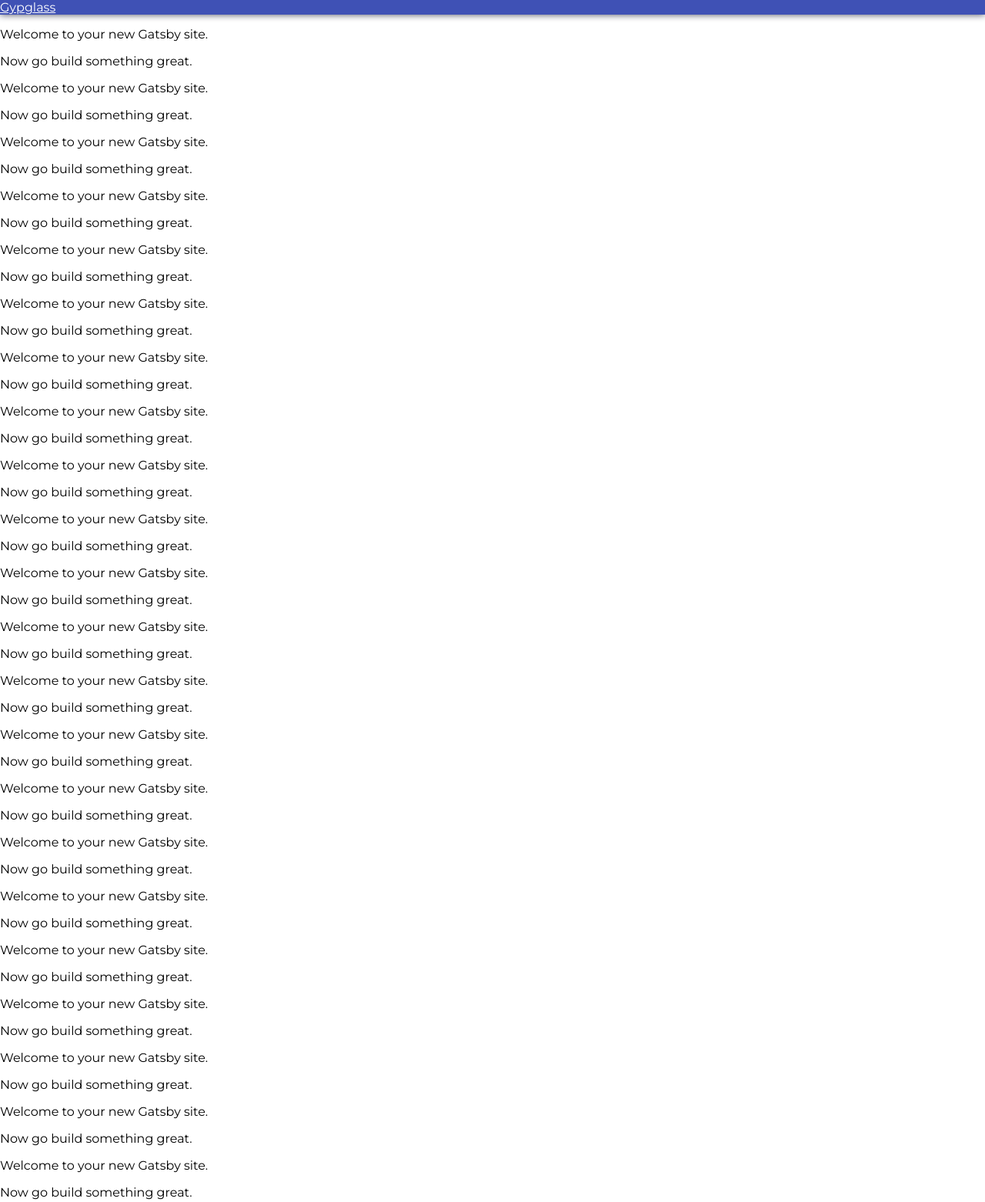
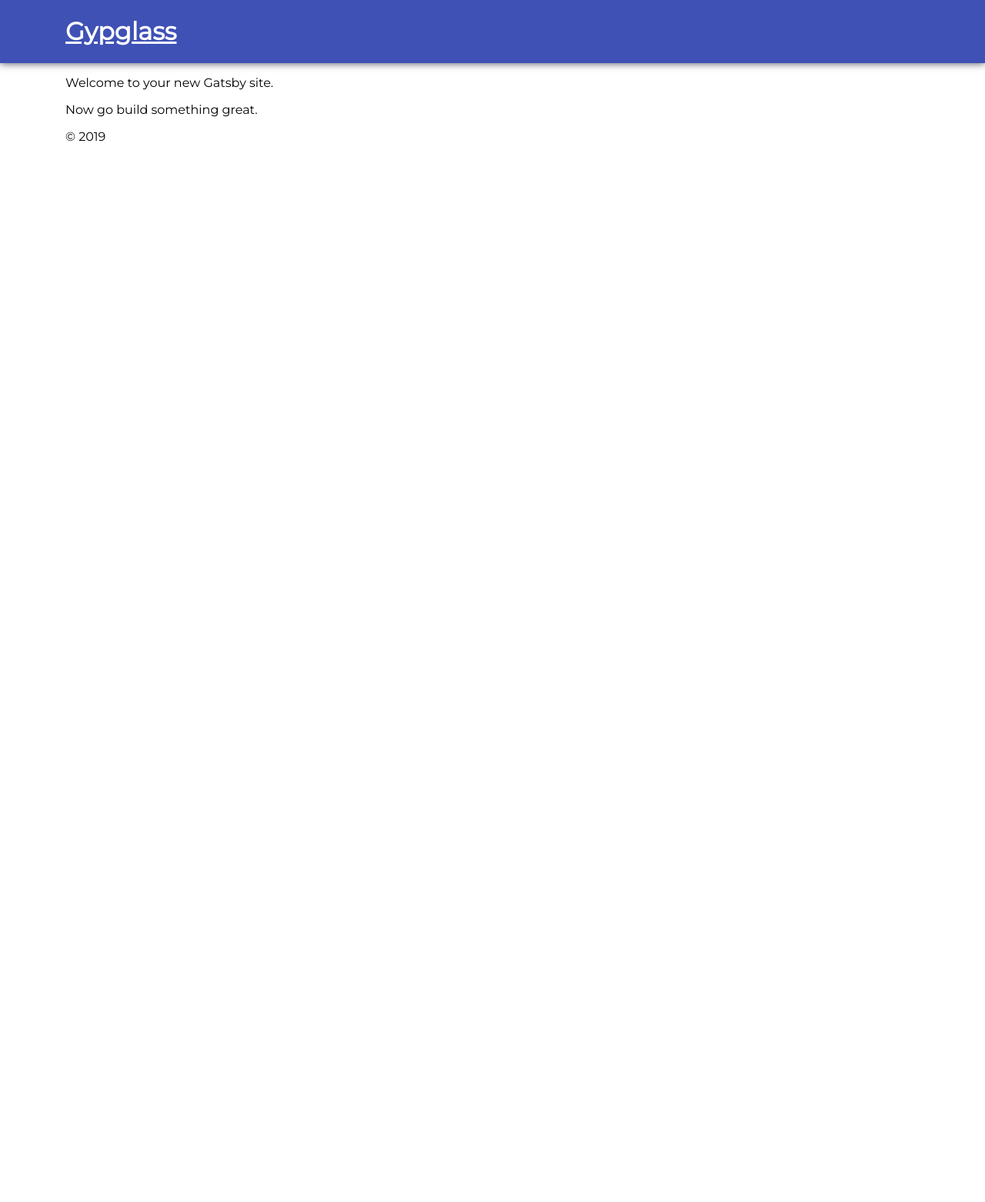
Before and after one commit to chri5bot/gypglass, a Gatsby site: page / in a window 1280 px wide. Shown: the top 1562 px of the page at 77% size. After the commit the page ends 800 px from the top, so only its background shows below. Built offline with nearby package versions, Linux system fonts and the light colour scheme; Gatsby itself is replaced by a stand-in of ours.

Commit message:
Basic layout

```diff
--- a/src/components/Header/index.js
+++ b/src/components/Header/index.js
@@ -5,6 +5,8 @@ import { Link } from "gatsby"
 import PropTypes from "prop-types"
 
 import { useThemeContext } from "../../context"
+
+import * as Grid from "../../components/Grid"
 
 import { StyledHeader } from "./styles"
 
@@ -15,9 +17,11 @@ const Header = ({ siteTitle, style }) => {
     <Sticky>
       {({ style }) => (
         <StyledHeader style={style} colors={colors}>
-          <div>
-            <Link to="/">{siteTitle}</Link>
-          </div>
+          <Grid.Container>
+            <Link to="/">
+              <h1>{siteTitle}</h1>
+            </Link>
+          </Grid.Container>
         </StyledHeader>
       )}
     </Sticky>
--- a/src/components/Layout/index.js
+++ b/src/components/Layout/index.js
@@ -5,6 +5,7 @@ import { StickyContainer } from "react-sticky"
 
 import Header from "../Header"
 import Footer from "../Footer"
+import * as Grid from '../Grid'
 
 import { ContextProviders } from "../../context"
 
@@ -26,10 +27,10 @@ const Layout = ({ children }) => (
         <StickyContainer>
           <GlobalStyle />
           <Header siteTitle={data.site.siteMetadata.title} />
-          <div>
+          <Grid.Container>
             <main>{children}</main>
             <Footer />
-          </div>
+          </Grid.Container>
         </StickyContainer>
       </ContextProviders>
     )}
--- a/src/pages/index.js
+++ b/src/pages/index.js
@@ -8,70 +8,6 @@ const IndexPage = () => (
     <SEO title="Home" />
     <p>Welcome to your new Gatsby site.</p>
     <p>Now go build something great.</p>
-    <p>Welcome to your new Gatsby site.</p>
-    <p>Now go build something great.</p>
-    <p>Welcome to your new Gatsby site.</p>
-    <p>Now go build something great.</p>
-    <p>Welcome to your new Gatsby site.</p>
-    <p>Now go build something great.</p>
-    <p>Welcome to your new Gatsby site.</p>
-    <p>Now go build something great.</p>
-    <p>Welcome to your new Gatsby site.</p>
-    <p>Now go build something great.</p>
-    <p>Welcome to your new Gatsby site.</p>
-    <p>Now go build something great.</p>
-    <p>Welcome to your new Gatsby site.</p>
-    <p>Now go build something great.</p>
-    <p>Welcome to your new Gatsby site.</p>
-    <p>Now go build something great.</p>
-    <p>Welcome to your new Gatsby site.</p>
-    <p>Now go build something great.</p>
-    <p>Welcome to your new Gatsby site.</p>
-    <p>Now go build something great.</p>
-    <p>Welcome to your new Gatsby site.</p>
-    <p>Now go build something great.</p>
-    <p>Welcome to your new Gatsby site.</p>
-    <p>Now go build something great.</p>
-    <p>Welcome to your new Gatsby site.</p>
-    <p>Now go build something great.</p>
-    <p>Welcome to your new Gatsby site.</p>
-    <p>Now go build something great.</p>
-    <p>Welcome to your new Gatsby site.</p>
-    <p>Now go build something great.</p>
-    <p>Welcome to your new Gatsby site.</p>
-    <p>Now go build something great.</p>
-    <p>Welcome to your new Gatsby site.</p>
-    <p>Now go build something great.</p>
-    <p>Welcome to your new Gatsby site.</p>
-    <p>Now go build something great.</p>
-    <p>Welcome to your new Gatsby site.</p>
-    <p>Now go build something great.</p>
-    <p>Welcome to your new Gatsby site.</p>
-    <p>Now go build something great.</p>
-    <p>Welcome to your new Gatsby site.</p>
-    <p>Now go build something great.</p>
-    <p>Welcome to your new Gatsby site.</p>
-    <p>Now go build something great.</p>
-    <p>Welcome to your new Gatsby site.</p>
-    <p>Now go build something great.</p>
-    <p>Welcome to your new Gatsby site.</p>
-    <p>Now go build something great.</p>
-    <p>Welcome to your new Gatsby site.</p>
-    <p>Now go build something great.</p>
-    <p>Welcome to your new Gatsby site.</p>
-    <p>Now go build something great.</p>
-    <p>Welcome to your new Gatsby site.</p>
-    <p>Now go build something great.</p>
-    <p>Welcome to your new Gatsby site.</p>
-    <p>Now go build something great.</p>
-    <p>Welcome to your new Gatsby site.</p>
-    <p>Now go build something great.</p>
-    <p>Welcome to your new Gatsby site.</p>
-    <p>Now go build something great.</p>
-    <p>Welcome to your new Gatsby site.</p>
-    <p>Now go build something great.</p>
-    <p>Welcome to your new Gatsby site.</p>
-    <p>Now go build something great.</p>
   </Layout>
 )
 
```
